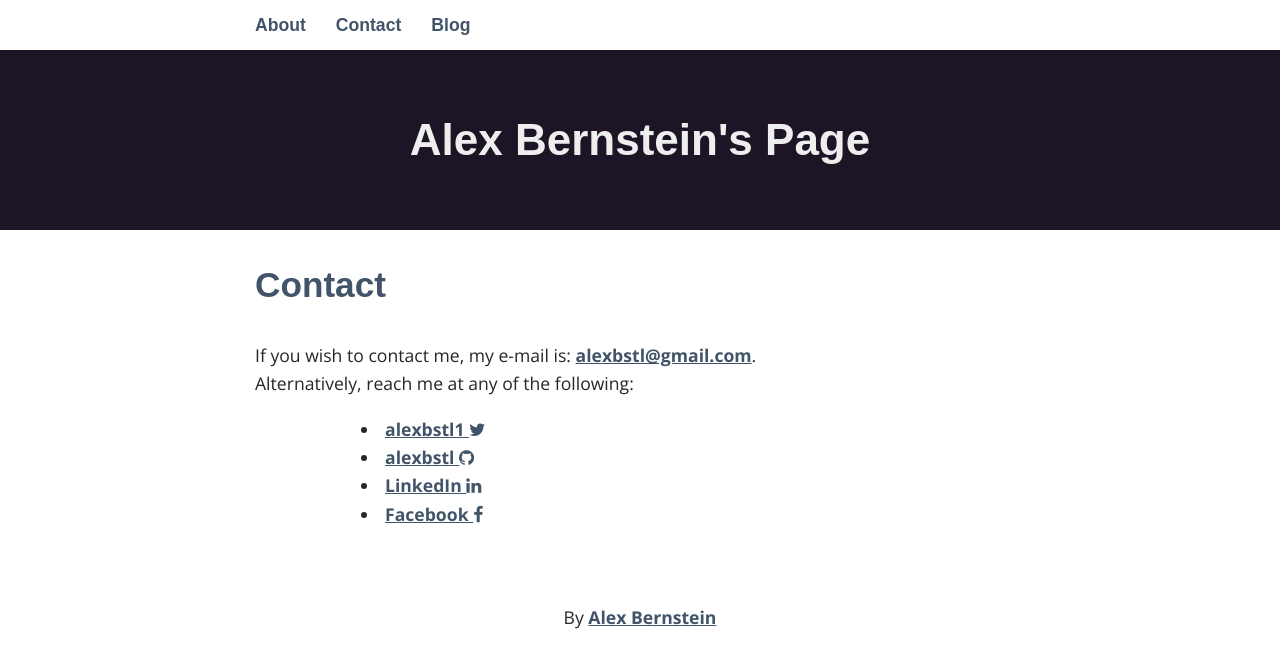
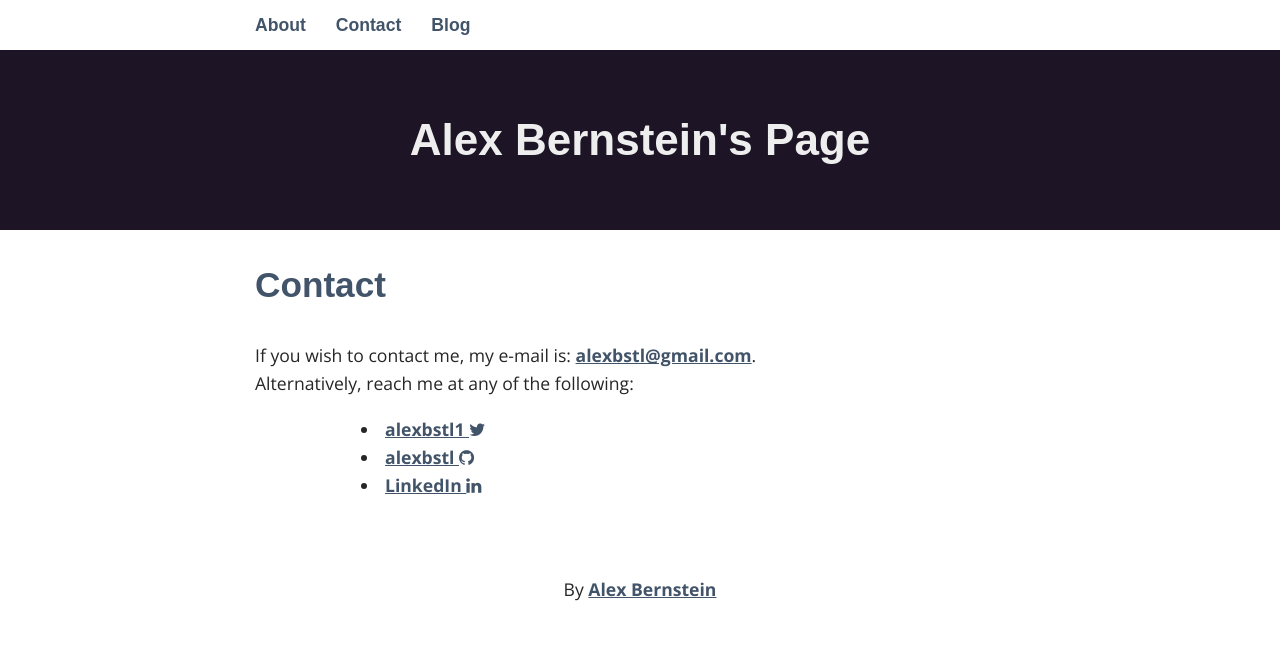
Before and after one commit to alexbstl/alexbstl.github.io, a Jekyll site: the page built from _pages/02_contact.md, in a window 1280 px wide. Shown: the top 668 px of the page. Built offline with Jekyll 4.4.1, drawn with Linux system fonts in a browser that asks for light colours; nearby versions of some CDN libraries; some web fonts are replaced.

Commit message:
removed facebook

```diff
--- a/_pages/02_contact.md
+++ b/_pages/02_contact.md
@@ -29,12 +29,5 @@ Alternatively, reach me at any of the following:
     </a>
   </li>
 {% endif %}
-{% if site.facebook_username %}
-  <li>
-    <a href="https://www.facebook.com/{{ site.facebook_username }}">Facebook
-      <i class="fa fa-facebook"></i>
-    </a>
-  </li>
-{% endif %}
 </ul>
 </div>
```
